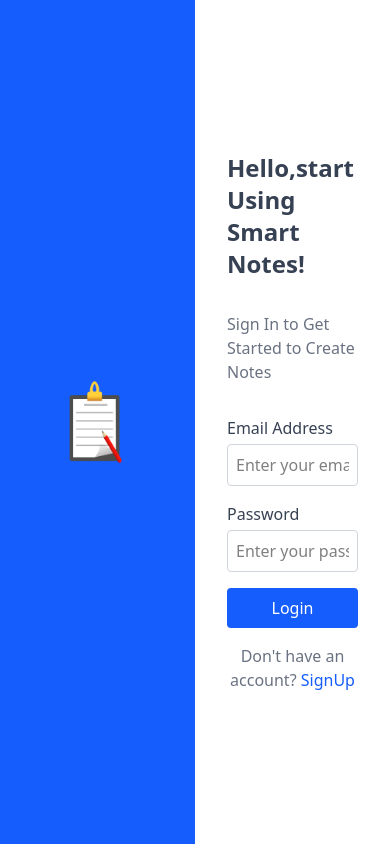
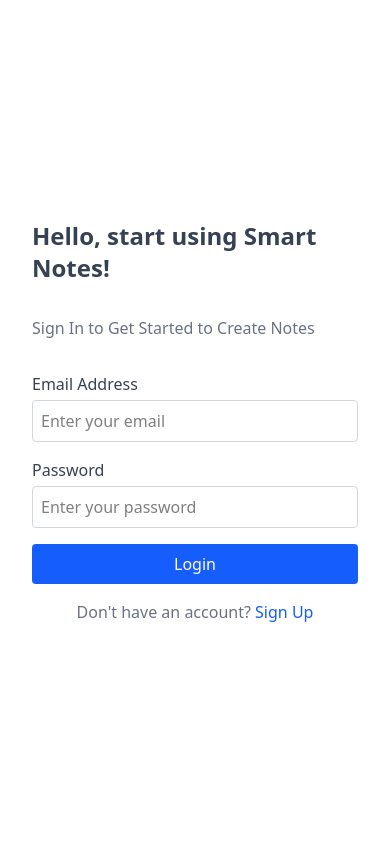
Before and after one commit to ShivpujanKr-NITJsr/notes-dashboard-app, a React (Vite) app in the folder frontend/: page /login in a window 390 px wide. Built offline with nearby package versions, Linux system fonts and the light colour scheme.

Commit message:
fixed login,signup responsiveness

```diff
--- a/frontend/src/components/pages/login/Login.jsx
+++ b/frontend/src/components/pages/login/Login.jsx
@@ -14,32 +14,25 @@ const LoginPage = () => {
   const handleSubmit = async (e) => {
     e.preventDefault();
 
-    // In a real app, validate credentials here (API call, etc.)
-
     try {
       const response = await api.auth.login({ email, password });
-      // console.log("Login response:", response);
       login(response.result, response.token); // Save user & token
-    navigate("/");
+      navigate("/");
     } catch (err) {
       console.error("Login error:", err);
     }
-
-
-    // After successful login
-
   };
 
   useEffect(() => {
     if (isAuthenticated) {
       navigate("/"); // Redirect to dashboard if already authenticated
     }
-  }, []); // Empty dependency array to run only once
+  }, [isAuthenticated, navigate]);
 
   return (
     <div className="flex min-h-screen">
       {/* Left Section with Illustration */}
-      <div className="flex-1 bg-blue-600 flex items-center justify-center">
+      <div className="hidden md:flex flex-1 bg-blue-600 items-center justify-center">
         <img
           src={leftImage}
           alt="Illustration"
@@ -50,7 +43,7 @@ const LoginPage = () => {
       {/* Right Section for Form */}
       <div className="flex-1 flex items-center justify-center bg-white">
         <div className="max-w-md w-full p-8 space-y-8">
-          <h2 className="text-2xl font-bold text-gray-700">Hello,start Using Smart Notes!</h2>
+          <h2 className="text-2xl font-bold text-gray-700">Hello, start using Smart Notes!</h2>
           <p className="text-gray-500">Sign In to Get Started to Create Notes</p>
 
           <form className="space-y-4" onSubmit={handleSubmit}>
@@ -87,7 +80,7 @@ const LoginPage = () => {
             <div>
               <button
                 type="submit"
-                className="w-full p-2 bg-blue-600 text-white rounded cursor-pointer hover:bg-blue-700 transition duration-200 "
+                className="w-full p-2 bg-blue-600 text-white rounded cursor-pointer hover:bg-blue-700 transition duration-200"
               >
                 Login
               </button>
@@ -97,7 +90,7 @@ const LoginPage = () => {
               <p className="text-gray-500">
                 Don't have an account?{" "}
                 <a href="/signup" className="text-blue-600 hover:underline">
-                  SignUp
+                  Sign Up
                 </a>
               </p>
             </div>
--- a/frontend/src/components/pages/signUp/SignUp.jsx
+++ b/frontend/src/components/pages/signUp/SignUp.jsx
@@ -15,11 +15,10 @@ const SignUp = () => {
   const handleSubmit = async (e) => {
     e.preventDefault();
 
-    //  validation credentials here (API call, etc.)
-
+    // validation credentials here (API call, etc.)
     try {
-      if(password.trim().length<6){
-        alert("minimum six length of password is required")
+      if(password.trim().length < 6){
+        alert("Minimum six characters are required for password");
         return;
       }
       const response = await api.auth.register({ name: username, email, password });
@@ -29,14 +28,12 @@ const SignUp = () => {
     } catch (err) {
       console.error("Signup error:", err);
     }
-
-
   };
 
   return (
     <div className="flex min-h-screen">
       {/* Left Section with Illustration */}
-      <div className="flex-1 bg-blue-600 flex items-center justify-center">
+      <div className="hidden md:flex flex-1 bg-blue-600 items-center justify-center">
         <img src={leftImage} alt="Illustration" className="w-1/2" />
       </div>
 
@@ -44,7 +41,7 @@ const SignUp = () => {
       <div className="flex-1 flex items-center justify-center bg-white">
         <div className="max-w-md w-full p-8 space-y-8">
           <h2 className="text-2xl font-bold text-gray-700">Sign Up</h2>
-          <p className="text-gray-500">Create an account to get started WIth Smart Notes</p>
+          <p className="text-gray-500">Create an account to get started with Smart Notes</p>
 
           <form className="space-y-4" onSubmit={handleSubmit}>
             {/* Username Field */}
```
